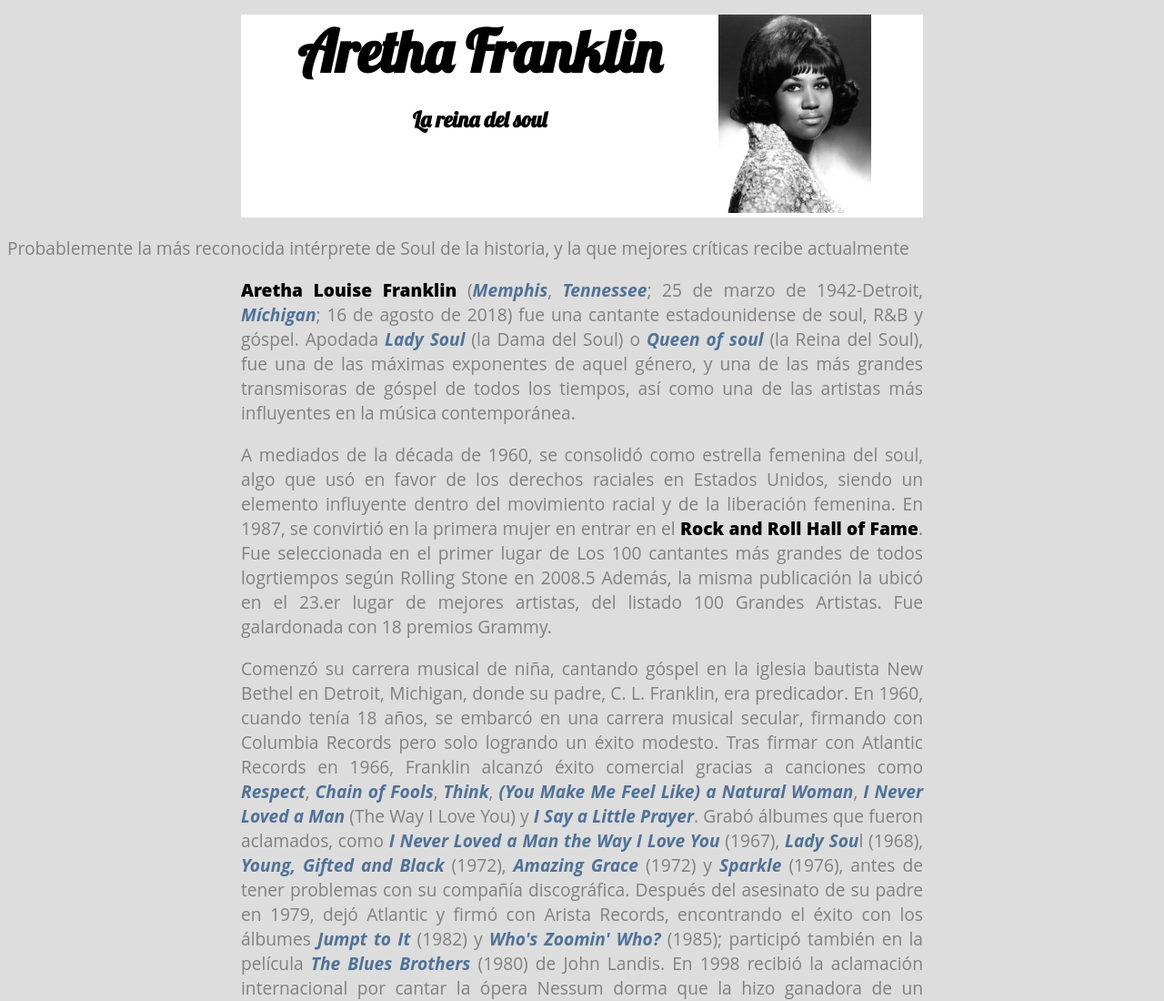
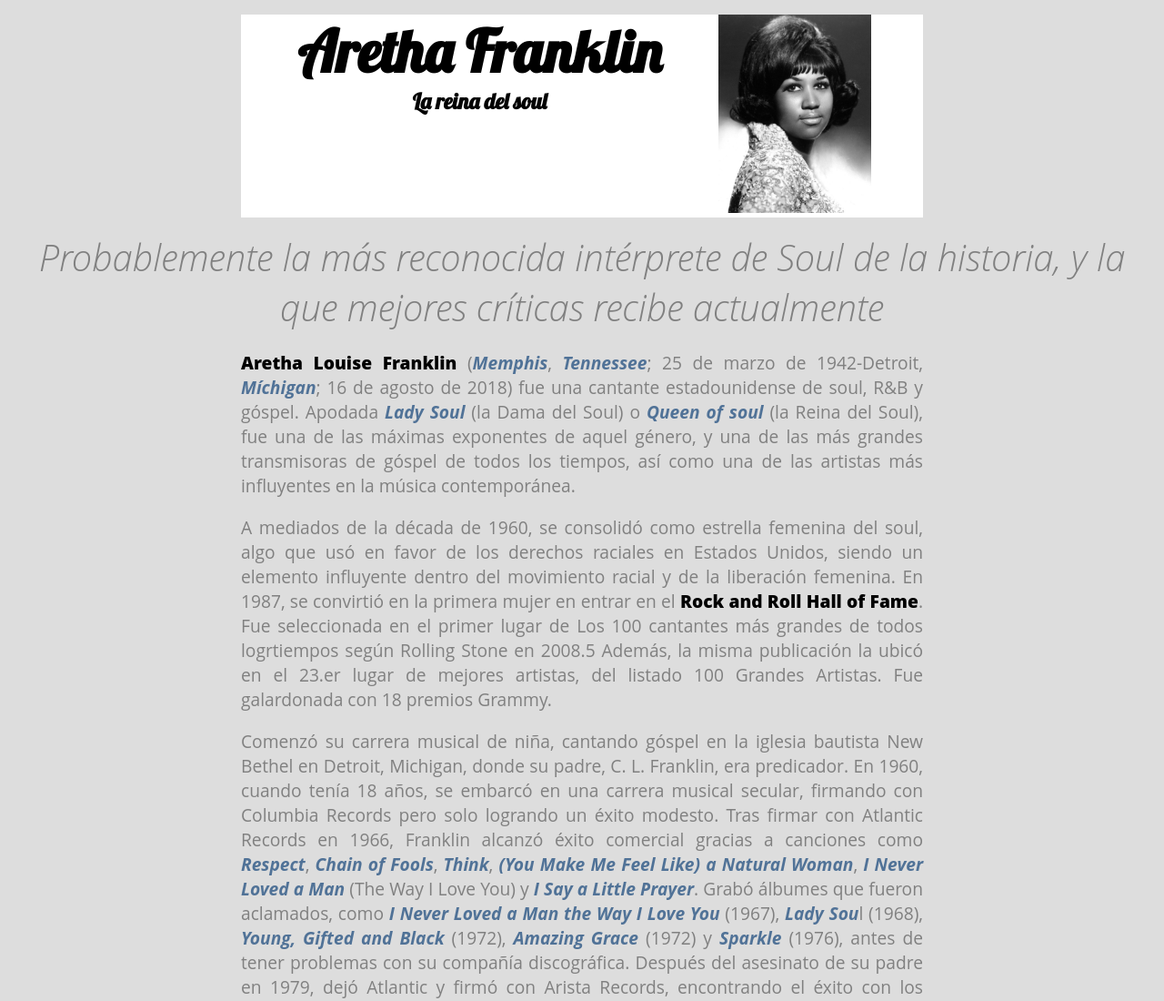
Before and after one commit to galvaro189/2asirPractica1, a plain HTML site: page divas/aretha.html in a window 1280 px wide. Shown: the top 1100 px of the page at 91% size. Drawn offline with Linux system fonts and the light colour scheme.

```diff
--- a/css/estilos2.css
+++ b/css/estilos2.css
@@ -25,6 +25,10 @@
     margin: 0;
 }
 
+h2{
+    margin: 0;
+}
+
 figure {
     height: 100%;
 }
@@ -34,8 +38,7 @@
 }
 
 aside {
-    width: 100%;
-    margin: auto;
+    text-align: center;
 }
 
 main {
@@ -62,3 +65,12 @@
 strong {
     font-weight: 800;
 }
+
+aside p{
+    font-family: "Open Sans", sans-serif;
+    font-size: 2.5em;
+    text-align: center;
+    font-weight: 200;
+    font-style: italic;
+    margin: 0;
+}
```
